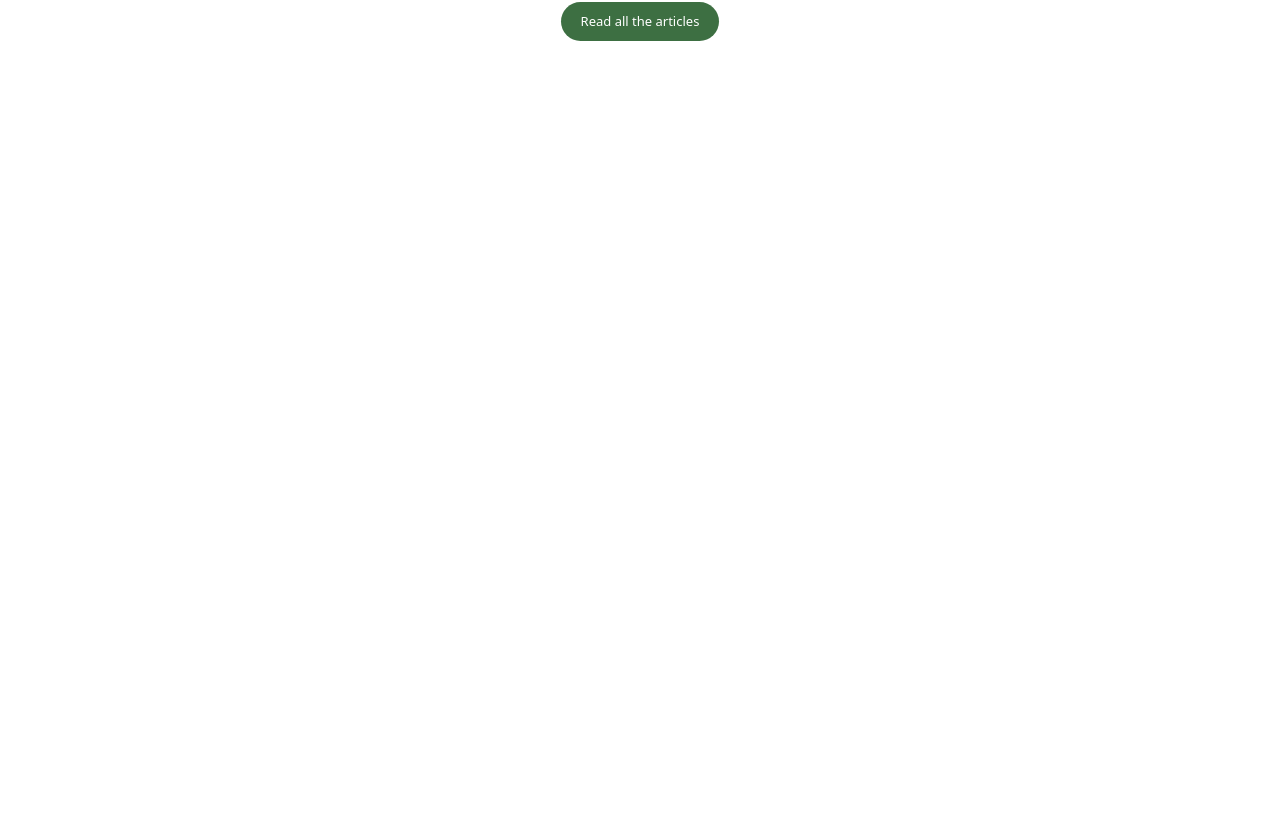
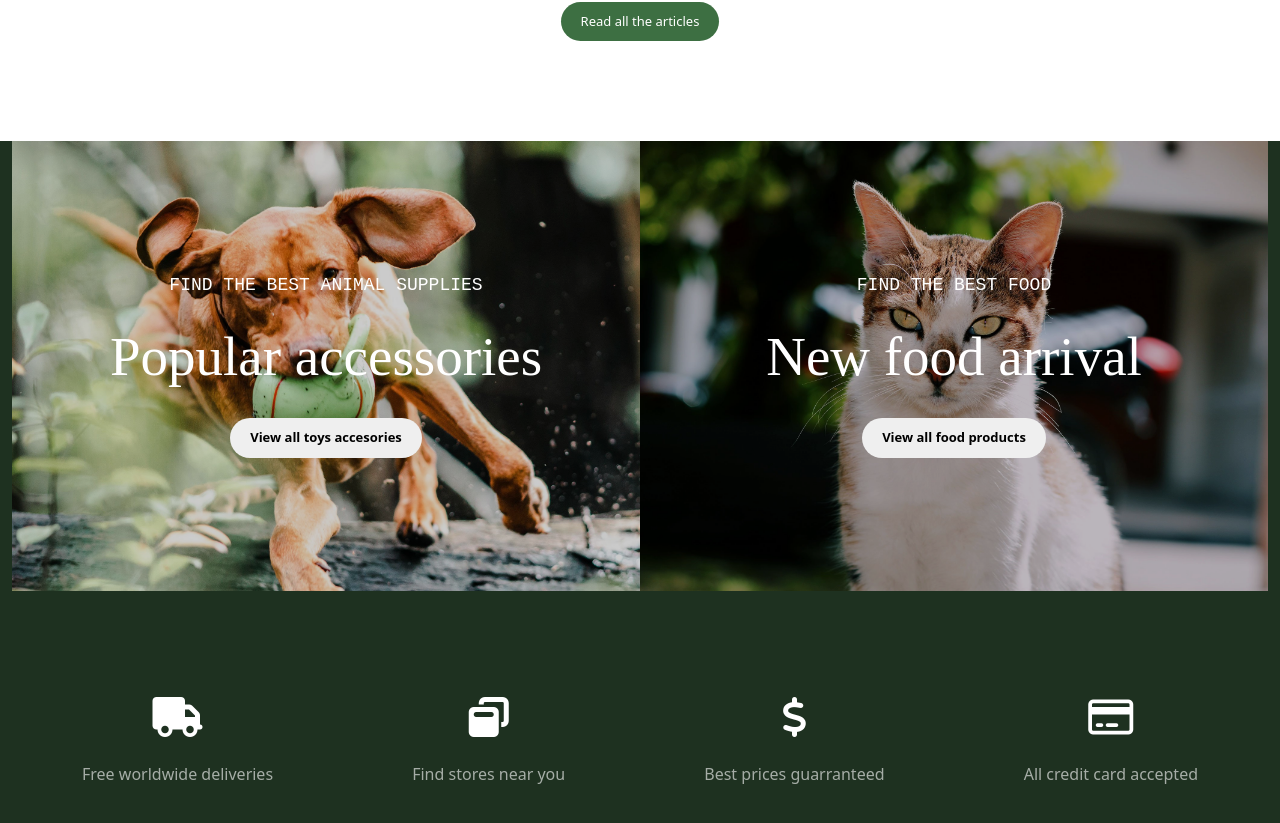
Before and after one commit to Manuell00/proj-html-vuejs, a Vue app: page / in a window 1280 px wide. Shown: the part 5495-6318 px from the top of the page. Before the commit the page ends 5636 px from the top, so only its background shows below. Built offline with nearby package versions, Linux system fonts and the light colour scheme.

Commit message:
Conclusione MainUsers

```diff
--- a/src/components/MainUsers.vue
+++ b/src/components/MainUsers.vue
@@ -122,21 +122,47 @@ export default {
 
     <div class="container-fluid" id="double-image">
         <div class="images-container">
+
             <!-- Inserisco la prima image -->
             <div class="first-image">
-
+                <div class="images-text">
+                    <h5>FIND THE BEST ANIMAL SUPPLIES</h5>
+                    <h1>Popular accessories</h1>
+                    <button>View all toys accesories</button>
+                </div>
+                <div class="overlay"></div>
             </div>
 
             <!-- Inserisco la seconda image -->
             <div class="second-image">
-
+                <div class="images-text">
+                    <h5>FIND THE BEST FOOD</h5>
+                    <h1>New food arrival</h1>
+                    <button>View all food products</button>
+                </div>
+                <div class="overlay"></div>
             </div>
-
         </div>
 
 
         <!-- Inserisco il container per la quarta sezione -->
         <div class="container text-center" id="fourth-container">
+            <div class="emoji">
+                <i class="fa-solid fa-truck"></i>
+                <span class="light">Free worldwide deliveries</span>
+            </div>
+            <div class="emoji">
+                <i class="fa-solid fa-window-restore"></i>
+                <span class="light">Find stores near you</span>
+            </div>
+            <div class="emoji">
+                <i class="fa-solid fa-dollar-sign"></i>
+                <span class="light">Best prices guarranteed</span>
+            </div>
+            <div class="emoji">
+                <i class="fa-regular fa-credit-card"></i>
+                <span class="light">All credit card accepted</span>
+            </div>
         </div>
 
     </div>
@@ -149,6 +175,7 @@ export default {
 @use '../styles/general.scss';
 @use '../styles/partials/_variables.scss' as *;
 
+// Definisco il primo grande container con gli user
 #first-container {
     height: auto;
     width: 100%;
@@ -164,7 +191,6 @@ export default {
         h2 {
             font-weight: 400;
             font-size: 50px;
-            font-family: 'Times New Roman', Times, serif;
             margin-bottom: 50px;
         }
 
@@ -179,6 +205,7 @@ export default {
     }
 }
 
+// Definisco il secondo grande container
 #second-container {
     height: auto;
     width: 100%;
@@ -188,6 +215,7 @@ export default {
     position: relative;
     z-index: 2;
 
+    // Definisco il container che si troverà in mezzo
     #middle-container {
         height: 450px;
         position: relative;
@@ -249,6 +277,7 @@ export default {
 
     }
 
+    // Definisco il terzo container con le card per i besti tips
     #third-container {
         width: 100%;
         height: auto;
@@ -291,4 +320,113 @@ export default {
         }
     }
 }
+
+// Definisco l'ultimo grande container
+#double-image {
+    width: 100%;
+    height: auto;
+    background-color: $bg-darkgreen;
+
+
+    // Definisco il container per le doppie image
+    .images-container {
+        width: 100%;
+        height: 450px;
+        position: relative;
+        display: flex;
+        align-items: center;
+        justify-content: center;
+        color: white;
+
+        .images-text {
+            height: 100%;
+            display: flex;
+            align-items: center;
+            flex-direction: column;
+            justify-content: center;
+            gap: 20px;
+            position: relative;
+            z-index: 1;
+
+            h1 {
+                font-size: 55px;
+                font-family: 'Times New Roman', Times, serif;
+            }
+
+            h5 {
+                font-family: monospace;
+                font-size: 18px;
+                font-weight: 500;
+            }
+
+            button {
+                font-size: small;
+                font-weight: 600;
+                padding: 10px 20px;
+                border-radius: 50px;
+                border: 0;
+                transition: background-color 0.5s;
+                transform: 0.5s;
+            }
+
+            button:hover {
+                background-color: #ccc;
+                transform: scale(1.1);
+            }
+        }
+
+        .first-image {
+            width: 50%;
+            height: 100%;
+
+            .overlay {
+                position: absolute;
+                top: 0;
+                left: 0;
+                width: 50%;
+                height: 100%;
+                background-image: url(../../public/images/banner-8-2x.jpg);
+                background-size: cover;
+                background-position: center;
+                filter: brightness(0.8);
+            }
+        }
+
+        .second-image {
+            width: 50%;
+            height: 100%;
+
+            .overlay {
+                position: absolute;
+                top: 0;
+                right: 0;
+                width: 50%;
+                height: 100%;
+                background-image: url(../../public/images/banner-9-2x.jpg);
+                background-size: cover;
+                background-position: center;
+                filter: brightness(0.8);
+            }
+        }
+
+    }
+
+    #fourth-container {
+        display: flex;
+        align-items: center;
+        justify-content: space-between;
+        height: 300px;
+        color: white;
+
+        i {
+            font-size: 40px;
+            display: block;
+            padding-bottom: 25px;
+        }
+
+        .light {
+            opacity: 0.6;
+        }
+    }
+}
 </style>
```
